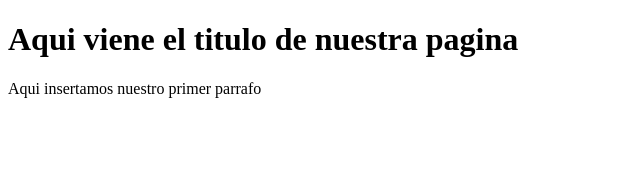
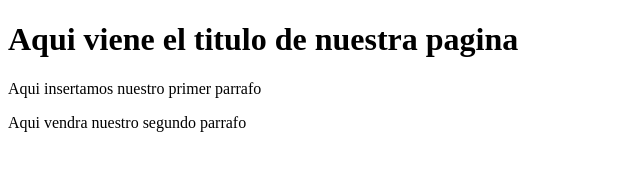
Before and after one commit to Alejo-someone/Proyecto_aprendizaje, a plain HTML site: page index.html in a window 1280 px wide. Shown: the whole page, without its empty margins (0-640 px from the left). Drawn offline with Linux system fonts and the light colour scheme.

Commit message:
adding second parraf

```diff
--- a/index.html
+++ b/index.html
@@ -9,5 +9,6 @@
 <body>
     <h1>Aqui viene el titulo de nuestra pagina</h1>
     <p>Aqui insertamos nuestro primer parrafo</p>
+    <p>Aqui vendra nuestro segundo parrafo</p>
 </body>
 </html>
```
